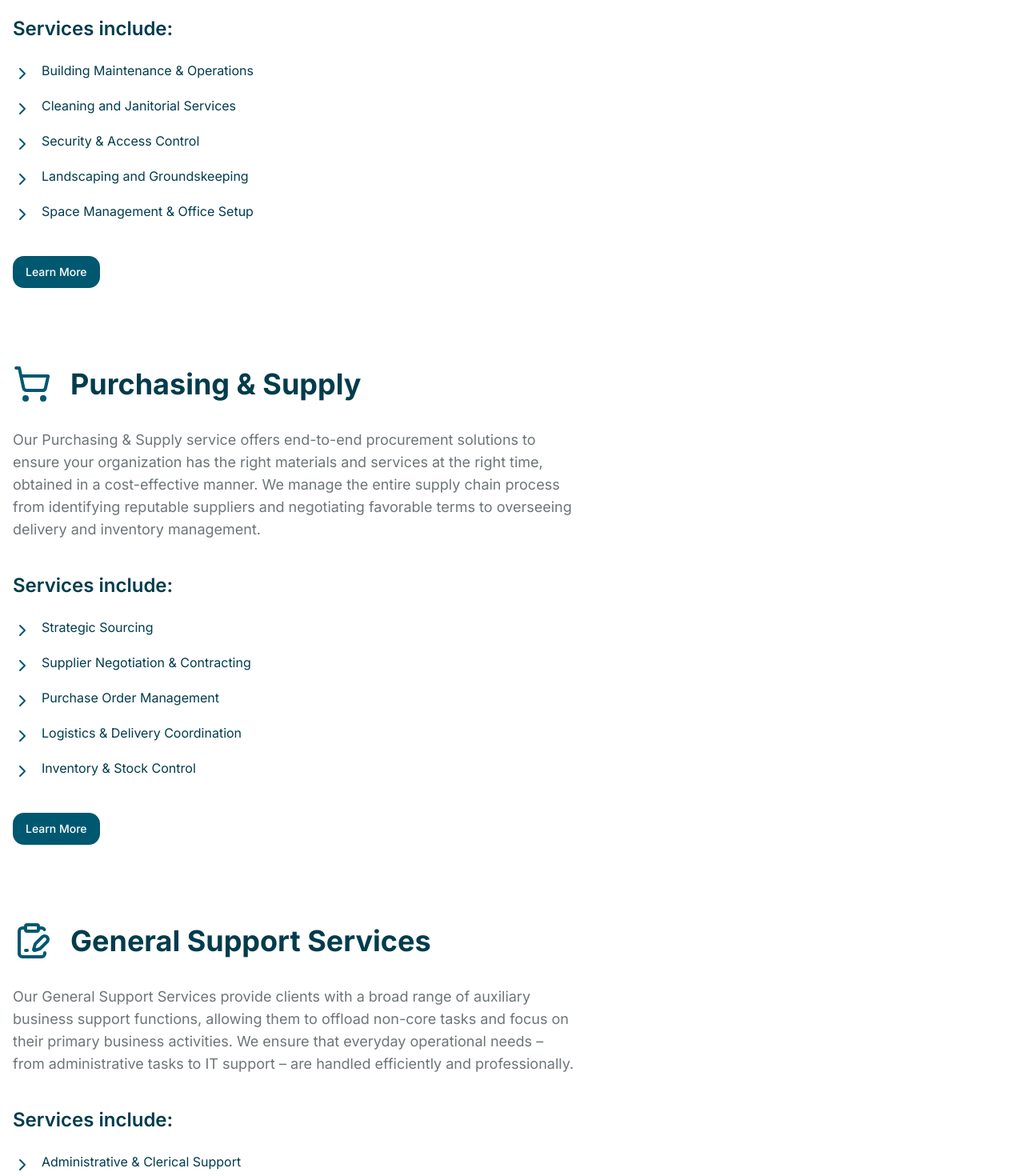
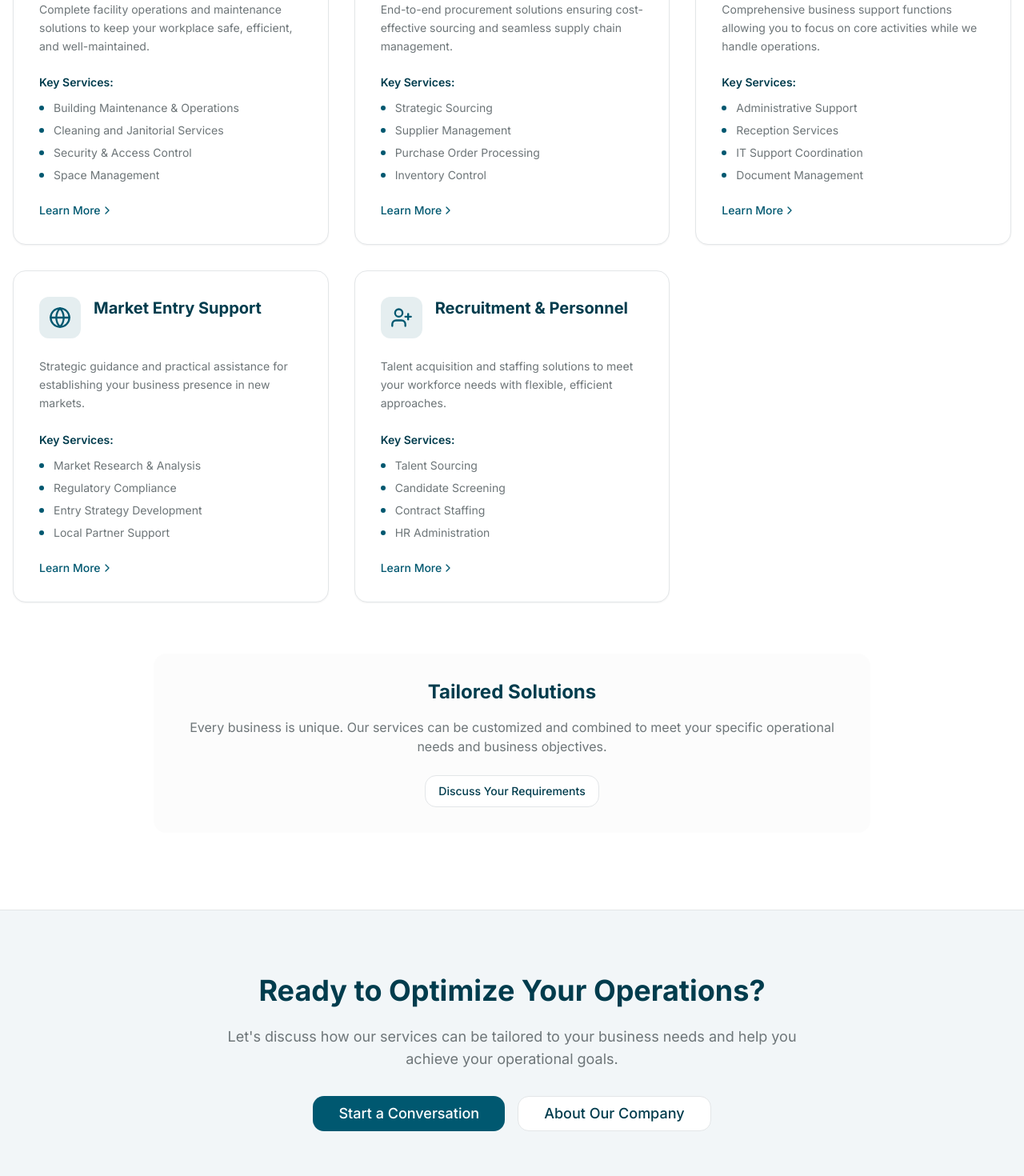
Before and after one commit to mckenzie-81/prosupport, a React (Vite) app: page /services in a window 1280 px wide. Shown: the part 860-2330 px from the top of the page at 80% size. Built offline with nearby package versions, Linux system fonts and the light colour scheme.

Commit message:
touches on services page

```diff
--- a/src/pages/ServicesPage.tsx
+++ b/src/pages/ServicesPage.tsx
@@ -8,79 +8,69 @@ const ServicesPage = () => {
   const services = [
     {
       title: 'Facility Management',
-      description: 'Our Facility Management services ensure that client facilities are safe, well-maintained, and operating at peak efficiency. We take a comprehensive approach to managing the built environment – covering both technical maintenance of infrastructure and day-to-day support activities – to provide functional, comfortable, and secure workplaces. With a focus on preventive maintenance and rapid response, we help prolong the lifespan of assets and minimize downtime.',
-      services_include: [
+      description: 'Complete facility operations and maintenance solutions to keep your workplace safe, efficient, and well-maintained.',
+      highlights: [
         'Building Maintenance & Operations',
         'Cleaning and Janitorial Services',
         'Security & Access Control',
-        'Landscaping and Groundskeeping',
-        'Space Management & Office Setup'
+        'Space Management'
       ],
-
       icon: <Wrench />,
       path: '/services/facility-management'
     },
     {
       title: 'Purchasing & Supply',
-      description: 'Our Purchasing & Supply service offers end-to-end procurement solutions to ensure your organization has the right materials and services at the right time, obtained in a cost-effective manner. We manage the entire supply chain process from identifying reputable suppliers and negotiating favorable terms to overseeing delivery and inventory management.',
-      services_include: [
+      description: 'End-to-end procurement solutions ensuring cost-effective sourcing and seamless supply chain management.',
+      highlights: [
         'Strategic Sourcing',
-        'Supplier Negotiation & Contracting',
-        'Purchase Order Management',
-        'Logistics & Delivery Coordination',
-        'Inventory & Stock Control'
+        'Supplier Management',
+        'Purchase Order Processing',
+        'Inventory Control'
       ],
-
       icon: <ShoppingCart />,
       path: '/services/procurement-service'
     },
     {
       title: 'General Support Services',
-      description: 'Our General Support Services provide clients with a broad range of auxiliary business support functions, allowing them to offload non-core tasks and focus on their primary business activities. We ensure that everyday operational needs – from administrative tasks to IT support – are handled efficiently and professionally.',
-      services_include: [
-        'Administrative & Clerical Support',
-        'Front Desk & Reception Services',
+      description: 'Comprehensive business support functions allowing you to focus on core activities while we handle operations.',
+      highlights: [
+        'Administrative Support',
+        'Reception Services',
         'IT Support Coordination',
-        'Document Management',
-        'Travel & Event Coordination'
+        'Document Management'
       ],
-
       icon: <ClipboardSignature />,
       path: '/services/general-support'
     },
     {
       title: 'Market Entry Support',
-      description: 'Entering a new market can be complex – our Market Entry Support service is designed to simplify this process and guide companies through every stage of establishing a presence in a new country or region. We provide comprehensive assistance that covers initial market research, strategic planning, legal compliance, and the practical aspects of setting up operations.',
-      services_include: [
+      description: 'Strategic guidance and practical assistance for establishing your business presence in new markets.',
+      highlights: [
         'Market Research & Analysis',
-        'Regulatory Compliance & Company Setup',
-        'Market Entry Strategy Development',
-        'Local Partner and Infrastructure Support',
-        'Ongoing Advisory & Liaison'
+        'Regulatory Compliance',
+        'Entry Strategy Development',
+        'Local Partner Support'
       ],
-
       icon: <Globe />,
       path: '/services/market-entry'
     },
     {
-      title: 'Recruitment and Personnel Outsourcing',
-      description: 'Our Recruitment and Personnel Outsourcing services help clients attract top talent and meet their staffing needs in a flexible, efficient manner. We cover both direct recruitment for permanent hires and outsourced staffing solutions for temporary or project-based needs.',
-      services_include: [
-        'Talent Sourcing & Recruitment',
-        'Candidate Screening & Evaluation',
-        'Contract Staffing & Outsourcing',
-        'Onboarding and Training Support',
-        'HR Administration & Compliance'
+      title: 'Recruitment & Personnel',
+      description: 'Talent acquisition and staffing solutions to meet your workforce needs with flexible, efficient approaches.',
+      highlights: [
+        'Talent Sourcing',
+        'Candidate Screening',
+        'Contract Staffing',
+        'HR Administration'
       ],
-
       icon: <UserPlus />,
-      path: '/recruitment-and-personnel-outsourcing' // Assuming a path for the new service
+      path: '/recruitment-and-personnel-outsourcing'
     }
   ];
 
   return (
     <div className="bg-background text-foreground">
-      {/* Hero Section */}
+      {/* Hero Section - keeping existing styling */}
       <section
         className="relative flex items-center justify-center h-[60vh] bg-cover bg-center"
         style={{ backgroundImage: "url('https://c8.alamy.com/comp/JH0AK0/business-life-collage-concept-of-teamwork-partnership-and-startup-JH0AK0.jpg')" }}
@@ -97,53 +87,89 @@ const ServicesPage = () => {
       </section>
 
       {/* Services Section */}
-      <section className="py-20 sm:py-28">
+      <section className="py-16 sm:py-24">
         <div className="container mx-auto px-4">
+          <div className="text-center mb-16">
+            <h2 className="text-3xl md:text-4xl font-bold mb-4">Professional Services</h2>
+            <p className="text-lg text-muted-foreground max-w-2xl mx-auto">
+              Streamline your operations with our comprehensive business solutions. Click on any service to learn more.
+            </p>
+          </div>
+
+          <div className="grid md:grid-cols-2 xl:grid-cols-3 gap-8 max-w-7xl mx-auto">
             {services.map((service, index) => (
-            <div key={index} className="mb-24 last:mb-0">
-              <div className="flex items-center mb-8">
-                <div className="flex-shrink-0">
-                  {React.cloneElement(service.icon, { className: "h-12 w-12 text-primary" })}
+              <div key={index} className="group">
+                <div className="bg-card rounded-2xl p-8 h-full shadow-sm border border-border hover:shadow-lg hover:border-primary/20 transition-all duration-300 cursor-pointer">
+                  <Link to={service.path} className="block h-full">
+                    {/* Icon and Title */}
+                    <div className="flex items-start mb-6">
+                      <div className="flex-shrink-0 p-3 bg-primary/10 rounded-xl group-hover:bg-primary/20 transition-colors">
+                        {React.cloneElement(service.icon, { className: "h-7 w-7 text-primary" })}
                       </div>
-                <div className="ml-6">
-                  <h2 className="text-3xl md:text-4xl font-bold">{service.title}</h2>
+                      <div className="ml-4">
+                        <h3 className="text-xl font-bold mb-2 group-hover:text-primary transition-colors">{service.title}</h3>
                       </div>
                     </div>
-              <div className="lg:grid lg:grid-cols-12 lg:gap-16">
-                <div className="lg:col-span-7">
-                  <p className="text-lg text-muted-foreground mb-10">{service.description}</p>
-                  <h3 className="text-2xl font-semibold mb-6">Services include:</h3>
-                  <ul className="space-y-4">
-                    {service.services_include.map((item, i) => (
-                      <li key={i} className="flex items-start">
-                        <ChevronRight className="h-6 w-6 text-primary flex-shrink-0 mt-1 mr-3" />
-                        <span>{item}</span>
+
+                    {/* Description */}
+                    <p className="text-muted-foreground mb-6 leading-relaxed text-sm">{service.description}</p>
+
+                    {/* Key Services */}
+                    <div className="mb-6">
+                      <h4 className="text-sm font-semibold mb-3 text-foreground">Key Services:</h4>
+                      <ul className="space-y-2">
+                        {service.highlights.map((item, i) => (
+                          <li key={i} className="flex items-center text-sm text-muted-foreground">
+                            <div className="w-1.5 h-1.5 bg-primary rounded-full mr-3 flex-shrink-0"></div>
+                            {item}
                           </li>
                         ))}
                       </ul>
-                  <div className="mt-10">
-                    <Button asChild>
-                        <Link to={service.path}>Learn More</Link>
-                    </Button>
-                  </div>
                     </div>
 
+                    {/* Learn More Link */}
+                    <div className="flex items-center text-primary text-sm font-medium group-hover:gap-2 transition-all">
+                      <span>Learn More</span>
+                      <ChevronRight className="h-4 w-4 group-hover:translate-x-1 transition-transform" />
+                    </div>
+                  </Link>
                 </div>
               </div>
             ))}
           </div>
+
+          {/* Additional Info */}
+          <div className="text-center mt-16">
+            <div className="bg-muted/30 rounded-2xl p-8 max-w-4xl mx-auto">
+              <h3 className="text-2xl font-bold mb-4">Tailored Solutions</h3>
+              <p className="text-muted-foreground mb-6">
+                Every business is unique. Our services can be customized and combined to meet your specific operational needs and business objectives.
+              </p>
+              <Button asChild variant="outline">
+                <Link to="/contact">Discuss Your Requirements</Link>
+              </Button>
+            </div>
+          </div>
+        </div>
       </section>
 
       {/* CTA Section */}
-      <section className="bg-background py-20">
+      <section className="bg-primary/5 py-20 border-t">
         <div className="container mx-auto px-4 text-center">
-           <h2 className="text-3xl font-bold text-foreground mb-4">Ready to get started?</h2>
-           <p className="text-xl text-muted-foreground max-w-3xl mx-auto mb-8">
-                Contact us today to discuss how our services can benefit your business.
+          <div className="max-w-3xl mx-auto">
+            <h2 className="text-3xl md:text-4xl font-bold mb-6">Ready to Optimize Your Operations?</h2>
+            <p className="text-lg text-muted-foreground mb-8">
+              Let's discuss how our services can be tailored to your business needs and help you achieve your operational goals.
             </p>
-           <Button asChild size="lg">
-             <Link to="/contact">Contact Us</Link>
+            <div className="flex flex-col sm:flex-row gap-4 justify-center">
+              <Button asChild size="lg" className="text-lg px-8">
+                <Link to="/contact">Start a Conversation</Link>
               </Button>
+              <Button asChild variant="outline" size="lg" className="text-lg px-8">
+                <Link to="/about">About Our Company</Link>
+              </Button>
+            </div>
+          </div>
         </div>
       </section>
     </div>
```
Lines whose indentation alone changed are shown as unchanged.
